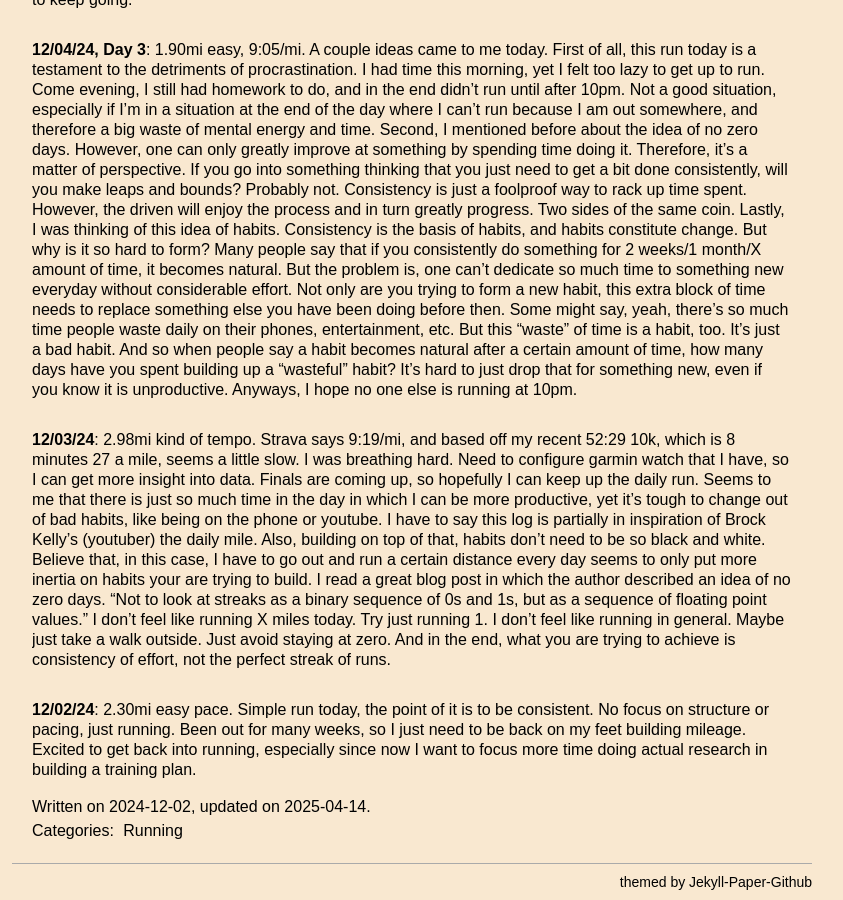
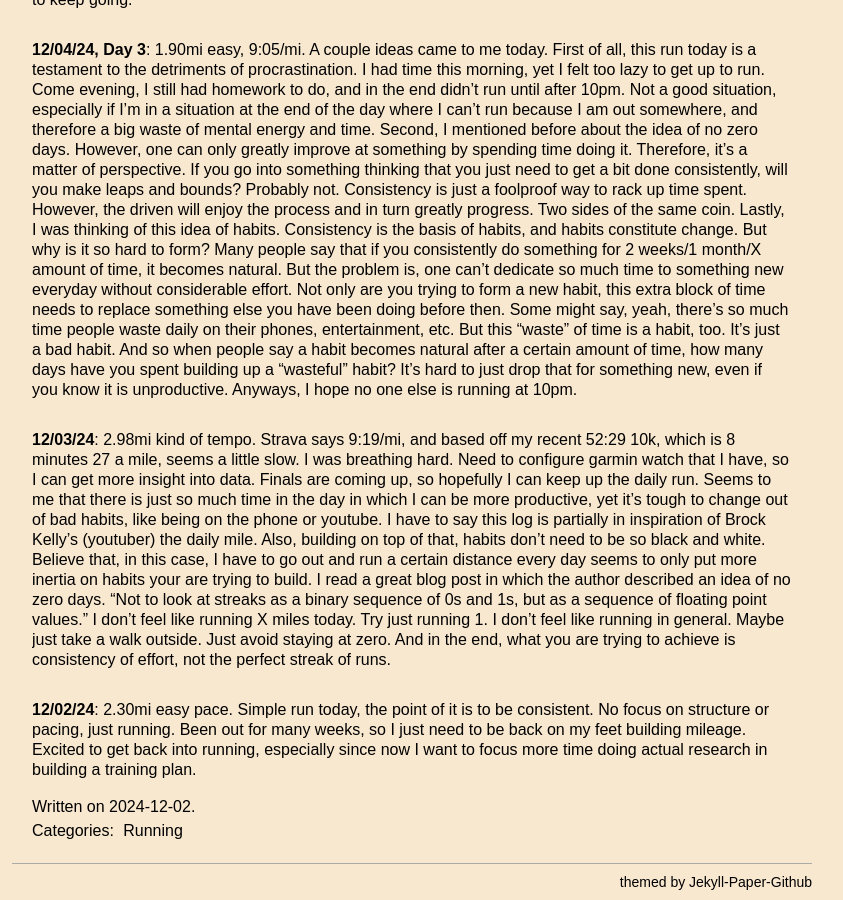
Before and after one commit to Niklichang/niklichang.github.io, a Jekyll site: the page built from _posts/2024-12-02-the-daily-run.md, in a window 1280 px wide and 900 px high, scrolled down 13610 px. Shown: the whole window, without its empty margins (228-1071 px from the left). Built offline with Jekyll 4.4.1, drawn with Linux system fonts in a browser that asks for light colours; some web fonts are replaced.

Commit message:
fixed not using 'last modified'

```diff
--- a/_data/lang.yml
+++ b/_data/lang.yml
@@ -7,7 +7,7 @@ en:
   paginator_next: 'Next'
   notification_404: 'Page not found ¯\_(ツ)_/¯'
   post_write_date: 'Written on '
-  post_update_date: 'updated on '
+  post_update_date: ', updated on '
   post_categories: 'Categories: '
   post_tags: 'Tags: '
   post_previous: 'Previous: '
--- a/_layouts/post.html
+++ b/_layouts/post.html
@@ -17,10 +17,11 @@ layout: default
   <div class="post-info">
     <div class="post-date">
       {{ site.data.lang[site.language].post_write_date}}
-      {{ page.date | date: '%Y-%m-%d' }},
-      {% if page.last_modified_at %}
+      {{page.date|date:'%Y-%m-%d' -}}
+      {% if page.last_modified_at -%}
         {{ site.data.lang[site.language].post_update_date}}
         {{ page.last_modified_at | date: '%Y-%m-%d' }}.
+      {% else -%}.
       {% endif %}
     </div>
     <!--{% if site.name %}
--- a/_posts/2024-12-02-the-daily-run.md
+++ b/_posts/2024-12-02-the-daily-run.md
@@ -2,7 +2,6 @@
 layout: post
 title:  "The Daily Run"
 date:   2024-12-02
-last_modified_at: 2025-04-14
 categories: [Running]
 ---
 
```
